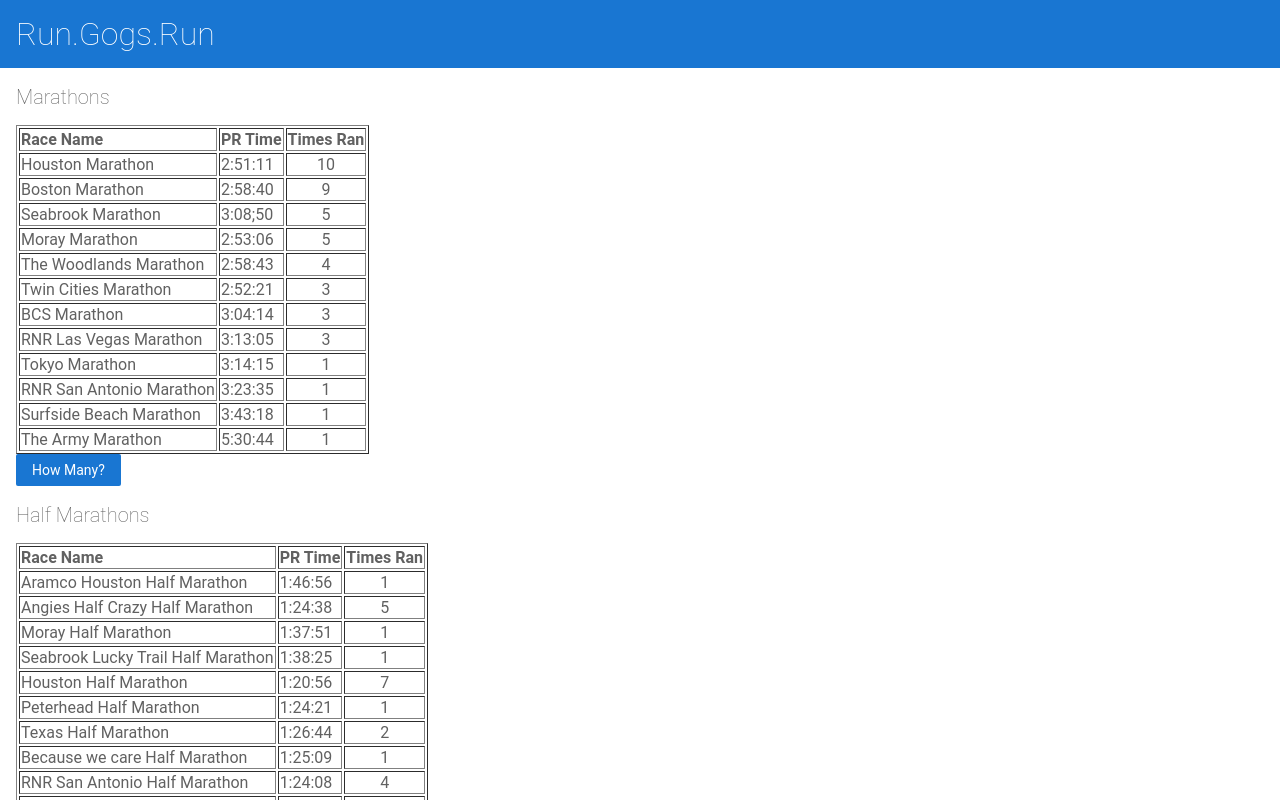
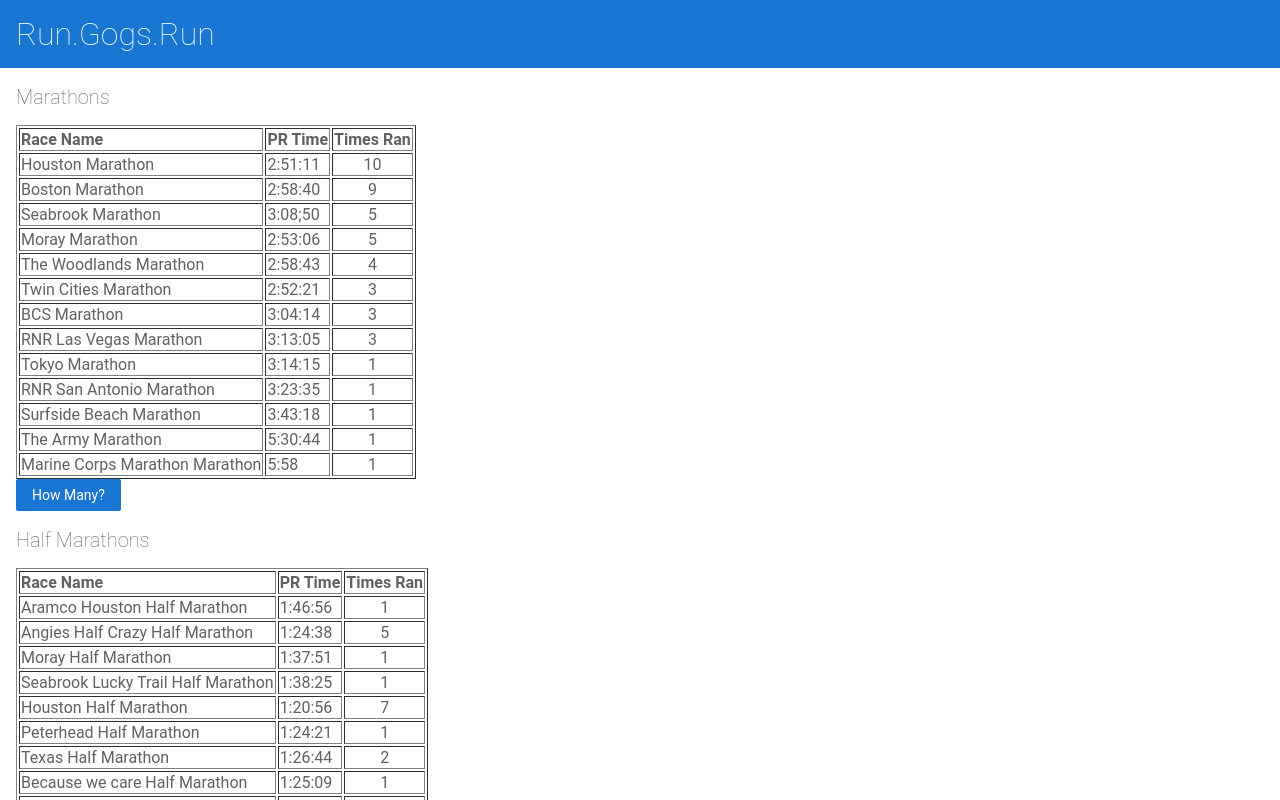
Before and after one commit to gchristie/rungogsrun, an Angular app: page / in a window 1280 px wide. Shown: the top 800 px of the page. Built offline with nearby package versions, Linux system fonts and the light colour scheme.

Commit message:
1 file modified

```diff
--- a/src/app/racedata.ts
+++ b/src/app/racedata.ts
@@ -92,6 +92,16 @@ export var racedata = [
   {
     name: 'The Army',
     PR: '5:30:44',
+    count : 1,
+    racetype: 'Marathon',
+    comment: ''
+  }
+
+   ,
+
+  {
+    name: 'Marine Corps Marathon',
+    PR: '5:58',
     count : 1,
     racetype: 'Marathon',
     comment: ''
```
